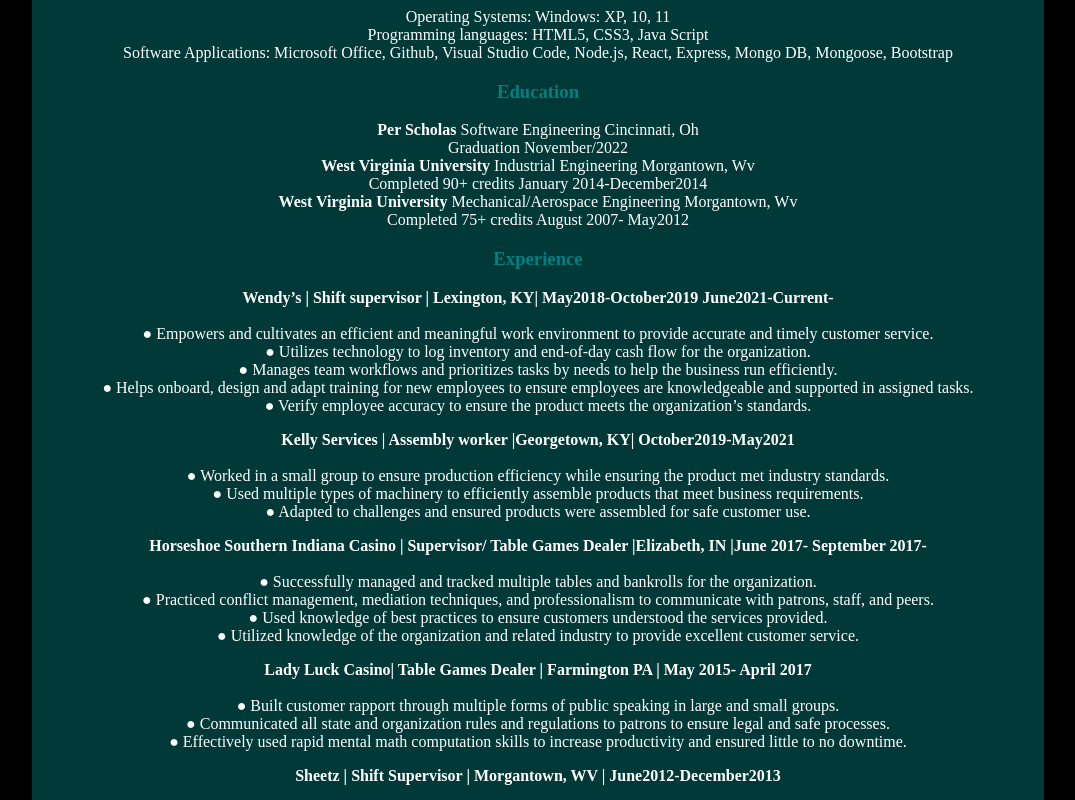
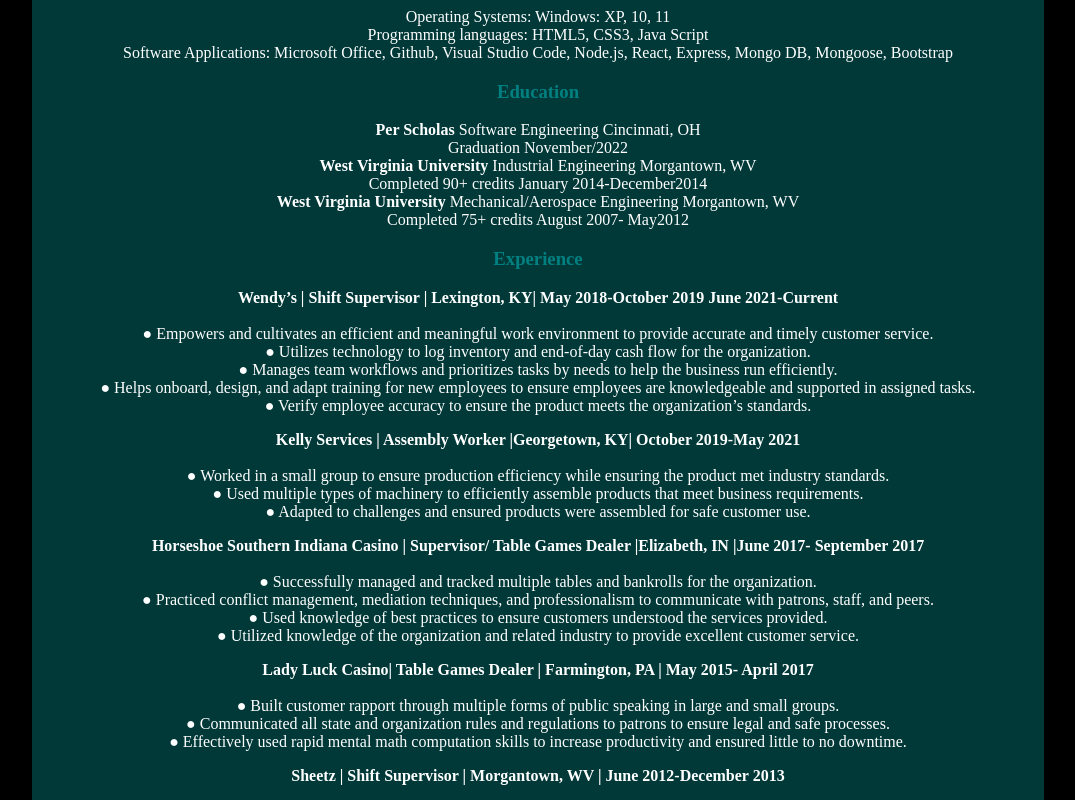
Before and after one commit to ImNGodmode/portfolio, a React (Create React App) app: page /Resume in a window 1280 px wide. Shown: the part 420-1220 px from the top of the page, without its empty margins (102-1177 px from the left). Built offline with nearby package versions, Linux system fonts and the light colour scheme.

Commit message:
updated spelling and grammer errors cought in review

```diff
--- a/src/components/Featureproject2.jsx
+++ b/src/components/Featureproject2.jsx
@@ -11,7 +11,7 @@
               <img src={process.env.PUBLIC_URL + '/gameDetail.png'} alt="" className='projectPic'/>
               <img src={process.env.PUBLIC_URL + '/cart.png'} alt="" className='projectPic'/>
               <p>
-                This project is a moch ecommerce site for selling video games. It utalizes an api to access video game information and display it in a storefront. The project features user authentication (see top left picture) so users can log in and place games in thier cart for purchase later. Each game also has a more information screen for a more in depth description of the game. The application is responcive to screen size at 3 different increments. Two places I would like to expand on this projet are the cart and pagination. Currently the cart is not connected to a payment system like stripe. When you click on check out your cart is cleared but there isn't a transaction. Also the main landing page of the application brings up the first set of games from the api but there is no option to go further by ether continuing to scroll down or going to the next page. I would like to add this feature for browsing games.
+                This project is a moch e-commerce site for selling video games. It utalizes an API to access video game information and display it in a storefront. The project features user authentication (see top left picture) so users can log in and place games in their cart for purchase later. Each game also has a more information screen for a more in depth description of the game. The application is responsive to screen size at 3 different increments. Two places I would like to expand on this projet are the cart and pagination. Currently the cart is not connected to a payment system like stripe. When you click on check out your cart is cleared but there isn't a transaction. Also the main landing page of the application brings up the first set of games from the api but there is no option to go further by ether continuing to scroll down or going to the next page. I would like to add this feature for browsing games.
               </p>
               <div className='projectLinks'>
                 <div className='github'>To see the code on github click <a href='https://github.com/blakejamesdev/MOBGaming' target="_blank" rel='noreferrer'>here!</a></div>
--- a/src/components/Featureproject3.jsx
+++ b/src/components/Featureproject3.jsx
@@ -10,7 +10,7 @@
           <img src={process.env.PUBLIC_URL + '/welcome.png'} alt="" className='projectPic'/>
           <img src={process.env.PUBLIC_URL + '/info.png'} alt="" className='projectPic'/>
           <p>
-            This project is a platform for trainers to interact with clients and log progress for lifting programs and macro nutrition. This application features user authentication with two log in tiers. The higher tier is for coaches. It allows the user to see thier information as well as all trainee information and make updates to all information. The second is for trainees. On this tier the user can only see and update thier own information. They can also see updates made to thier log by thier coach.
+            This project is a platform for trainers to interact with clients and log progress for lifting programs and macro nutrition. This application features user authentication with two log in tiers. The higher tier is for coaches. It allows the user to see their information as well as all trainee information and make updates to all information. The second is for trainees. On this tier the user can only see and update their own information. They can also see updates made to their log by their coach.
           </p>
           <div className='projectLinks'>
             <div className='github'>To see the code on github click <a href='https://github.com/blakejamesdev/fitnessCoaching' target="_blank" rel='noreferrer'>here!</a></div>
--- a/src/components/Projects.jsx
+++ b/src/components/Projects.jsx
@@ -13,7 +13,7 @@
         <div className='currentProjectBox'>
           <h4>Schedule optimizer</h4>
           {/* <img src={process.env.PUBLIC_URL + '/ZombieAimTrainer.png'} alt="" className='projectPic'/> */}
-          <p>This project is in planning phase. The goal is to create an application to help with time management. Each user once logged in will be able to access thier calendar and add events. Events will be able to have estimated completion time, start time, importance, and deadline. As events are added to the users calendar if the event has a start time (like an appointment) it will be added to the calendar. If the event doesn't have a designated start time it will be plugged into the calendar depending on importance, deadline, and estimated completion time. Events will be able to be marked at complete, updated, or deleted.    </p>
+          <p>This project is in planning phase. The goal is to create an application to help with time management. Each user once logged in will be able to access their calendar and add events. Events will be able to have estimated completion time, start time, importance, and deadline. As events are added to the users calendar if the event has a start time (like an appointment) it will be added to the calendar. If the event doesn't have a designated start time it will be plugged into the calendar depending on importance, deadline, and estimated completion time. Events will be able to be marked at complete, updated, or deleted.    </p>
         </div>
       </div>
       <div className='featureContainer'>
@@ -32,7 +32,7 @@
           <div className='projectBox'>
             <h5>MOB Gaming</h5>
             <img src={process.env.PUBLIC_URL + '/landing.png'} alt='' className='projectPic'/>
-            <p> The highlights for this project are the use of user authentication, bootstrap, and a videogame api to memic an ecommerce page selling video games. It is a full stack program built with the MERN stack.
+            <p> The highlights for this project are the use of user authentication, bootstrap, and a videogame API to mimic an e-commerce page selling video games. It is a full stack program built with the MERN stack.
             </p>
             <div className='buttonBox'>
             <Link to="/Featureproject2" >More Info</Link>
@@ -42,7 +42,7 @@
           <div className='projectBox'>
             <h5>Fitness Coaching App</h5>
             <img src={process.env.PUBLIC_URL + '/info.png'} alt='' className='projectPic'/>
-            <p>This is a full-stack program built with the MERN stack. The focus for this project was creation and utalization of CRUD (Create, Read, Update, and Delete) routes in a full stack application. It is a platform for personal training that allows a trainer to update macros and workouts for all of thier trainees. Each trainee can also log in to see thier workout and macro plan and update thier own plan.
+            <p>This is a full-stack program built with the MERN stack. The focus for this project was creation and utilization of CRUD (Create, Read, Update, and Delete) routes in a full stack application. It is a platform for personal training that allows a trainer to update macros and workouts for all of their trainees. Each trainee can also log in to see their workout and macro plan and update their own plan.
             </p>
             <div className='buttonBox'>
             <Link to="/Featureproject3" >More Info</Link>
--- a/src/components/Resume.jsx
+++ b/src/components/Resume.jsx
@@ -21,44 +21,44 @@
             </div>
             <div className='educationContainer'>
                 <h3>Education</h3>
-                <p><span>Per Scholas</span> Software Engineering Cincinnati, Oh <br/>
+                <p><span>Per Scholas</span> Software Engineering Cincinnati, OH <br/>
                 Graduation  November/2022  <br/>
-                <span>West Virginia University</span> Industrial Engineering Morgantown, Wv	<br/>
+                <span>West Virginia University</span> Industrial Engineering Morgantown, WV	<br/>
                 Completed 90+ credits January 2014-December2014 <br/>
-                <span>West Virginia University</span> Mechanical/Aerospace Engineering Morgantown, Wv<br/>
+                <span>West Virginia University</span> Mechanical/Aerospace Engineering Morgantown, WV<br/>
                 Completed 75+ credits August 2007- May2012 <br/>
                 </p>
             </div>
             <div className='experienceContainer'>
                 <h3>Experience</h3>
-                <p><span>Wendy’s | Shift supervisor | Lexington, KY| May2018-October2019 June2021-Current-</span> <br/><br/>
+                <p><span>Wendy’s | Shift Supervisor | Lexington, KY| May 2018-October 2019 June 2021-Current</span> <br/><br/>
                 ●	Empowers and cultivates an efficient and meaningful work environment to provide accurate and timely customer service. <br/>
                 ●	Utilizes technology to log inventory and end-of-day cash flow for the organization. <br/>
                 ●	Manages team workflows and prioritizes tasks by needs to help the business run efficiently.<br/>
-                ●	Helps onboard, design and adapt training for new employees to ensure employees are knowledgeable and supported in assigned tasks.<br/>
+                ●	Helps onboard, design, and adapt training for new employees to ensure employees are knowledgeable and supported in assigned tasks.<br/>
                 ●	Verify employee accuracy to ensure the product meets the organization’s standards.<br/>
 
                 </p>
-                <p><span>Kelly Services | Assembly worker |Georgetown, KY| October2019-May2021</span><br/><br/>
+                <p><span>Kelly Services | Assembly Worker |Georgetown, KY| October 2019-May 2021</span><br/><br/>
                 ●	Worked in a small group to ensure production efficiency while ensuring the product met industry standards. <br/>
                 ●	Used multiple types of machinery to efficiently assemble products that meet business requirements. <br/>
                 ●	Adapted to challenges and ensured products were assembled for safe customer use. <br/>
 
                 </p>
-                <p><span>Horseshoe Southern Indiana Casino | Supervisor/ Table Games Dealer |Elizabeth, IN |June 2017- September 2017-</span><br/><br/>
+                <p><span>Horseshoe Southern Indiana Casino | Supervisor/ Table Games Dealer |Elizabeth, IN |June 2017- September 2017</span><br/><br/>
                 ●	Successfully managed and tracked multiple tables and bankrolls for the organization. <br/>
                 ●	Practiced conflict management, mediation techniques, and professionalism to communicate with patrons, staff, and peers. <br/>
                 ●	Used knowledge of best practices to ensure customers understood the services provided. <br/>
                 ●	Utilized knowledge of the organization and related industry to provide excellent customer service.<br/>
 
                 </p>
-                <p><span>Lady Luck Casino| Table Games Dealer | Farmington PA | May 2015- April 2017</span><br/><br/>
+                <p><span>Lady Luck Casino| Table Games Dealer | Farmington, PA | May 2015- April 2017</span><br/><br/>
                 ●	Built customer rapport through multiple forms of public speaking in large and small groups.  <br/>
                 ●	Communicated all state and organization rules and regulations to patrons to ensure legal and safe processes. <br/>
                 ●	Effectively used rapid mental math computation skills to increase productivity and ensured little to no downtime. <br/>
 
                 </p>
-                <p><span>Sheetz | Shift Supervisor | Morgantown, WV | June2012-December2013</span><br/><br/>
+                <p><span>Sheetz | Shift Supervisor | Morgantown, WV | June 2012-December 2013</span><br/><br/>
                 ●	Practiced interpersonal skills to improve the customer experience. <br/>
                 ●	Improved productivity by assessing different situations and providing support where needed.<br/>
                 ●	Built a rapport to ensure a healthy work environment. <br/>
```
